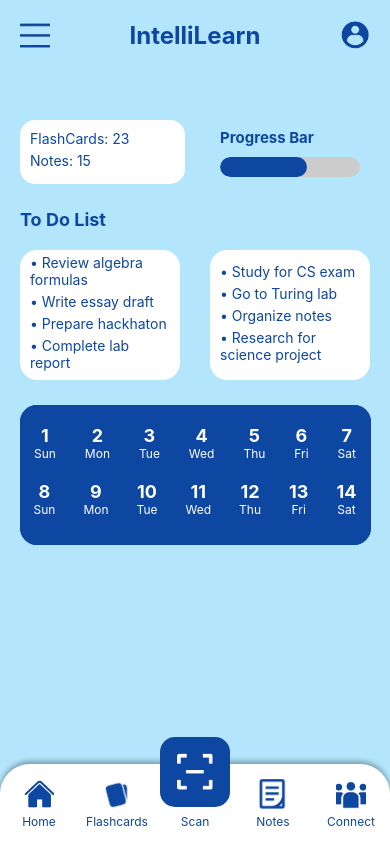
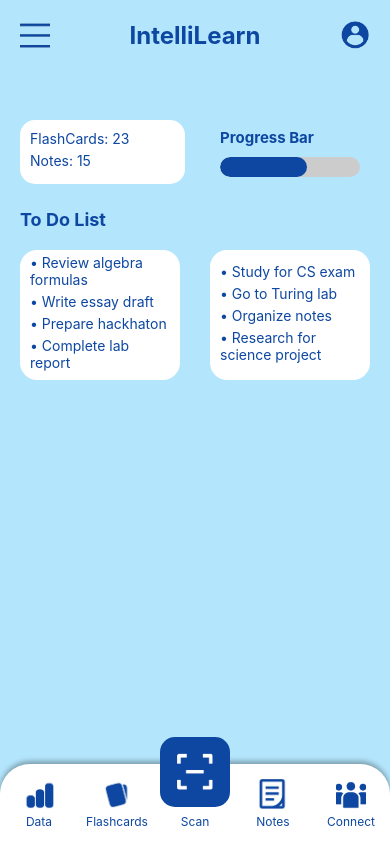
Before and after one commit to sapphiregaze/Intelli-Learn, a React Native app in the folder mobile/: screen /Test in a window 390 px wide. Built offline with nearby package versions, Linux system fonts and the light colour scheme.

Commit message:
Delete calendar and add data button

```diff
--- a/mobile/TestScreen.js
+++ b/mobile/TestScreen.js
@@ -1,5 +1,5 @@
 import React from 'react';
-import { View, Text, StyleSheet, TouchableOpacity, ScrollView, Image } from 'react-native';
+import { View, Text, StyleSheet, TouchableOpacity, Image } from 'react-native';
 
 export default function TestScreen({ navigation }) {
   return (
@@ -22,7 +22,7 @@ export default function TestScreen({ navigation }) {
       </View>
 
       {/* Main content */}
-      <ScrollView style={styles.content}>
+      <View style={styles.content}>
         {/* Container for FlashCards info and Progress Bar */}
         <View style={styles.infoAndProgressContainer}>
           <View style={styles.shortCard}>
@@ -56,36 +56,13 @@ export default function TestScreen({ navigation }) {
           </View>
         </View>
 
-        <View style={styles.transparentRectangle}></View>
-
-        <View style={styles.transparentRectangle}>
-          <View style={styles.dayCircles}>
-            {['Sun', 'Mon', 'Tue', 'Wed', 'Thu', 'Fri', 'Sat'].map((day, index) => (
-              <View key={index} style={styles.circle}>
-                <Text style={styles.dayNumber}>{index + 1}</Text>
-                <Text style={styles.dayName}>{day}</Text>
-              </View>
-            ))}
-          </View>
-
-          {/* Second line of days of the week */}
-          <View style={styles.dayCircles}>
-            {['Sun', 'Mon', 'Tue', 'Wed', 'Thu', 'Fri', 'Sat'].map((day, index) => (
-              <View key={index} style={styles.circle}>
-                <Text style={styles.dayNumber}>{index + 8}</Text>
-                <Text style={styles.dayName}>{day}</Text>
-              </View>
-            ))}
-          </View>
-        </View>
-
-      </ScrollView>
+      </View>
 
       {/* Navigation bar at the bottom with icons */}
       <View style={styles.navBar}>
-        <TouchableOpacity style={styles.navItem} onPress={() => console.log('Home')}>
-          <Image source={require('./assets/home.png')} style={styles.navIcon} />
-          <Text style={[styles.navText, styles.navTextDarkBlue]}>Home</Text>
+        <TouchableOpacity style={styles.navItem} onPress={() => console.log('Data')}>
+          <Image source={require('./assets/data.png')} style={styles.navIcon} />
+          <Text style={[styles.navText, styles.navTextDarkBlue]}>Data</Text>
         </TouchableOpacity>
         <TouchableOpacity style={styles.navItem} onPress={() => console.log('Flashcards')}>
           <Image source={require('./assets/flashcards.png')} style={styles.navIcon} />
@@ -130,17 +107,6 @@ const styles = StyleSheet.create({
   headerIcon: {
     width: 30,
     height: 30,
-  },
-
-  transparentRectangle: {
-    position: 'absolute',
-    bottom: -200,
-    alignSelf: 'center',
-    width: '90%',
-    height: 140,
-    borderRadius: 17,
-    backgroundColor: '#0D47A1',
-    zIndex: -1,
   },
 
   headerText: {
@@ -232,24 +198,6 @@ const styles = StyleSheet.create({
     height: 40,
   },
 
-  dayCircles: {
-    flexDirection: 'row',
-    justifyContent: 'space-around',
-    marginTop: 20,
-  },
-  circle: {
-    alignItems: 'center',
-  },
-  dayNumber: {
-    color: '#FFFFFF',
-    fontSize: 18,
-    fontWeight: 'bold',
-  },
-  dayName: {
-    color: '#FFFFFF',
-    fontSize: 12,
-  },
-
   square: {
     width: 160,
     height: 130,
```
Also changed, not shown: mobile/assets/data.png (added).
